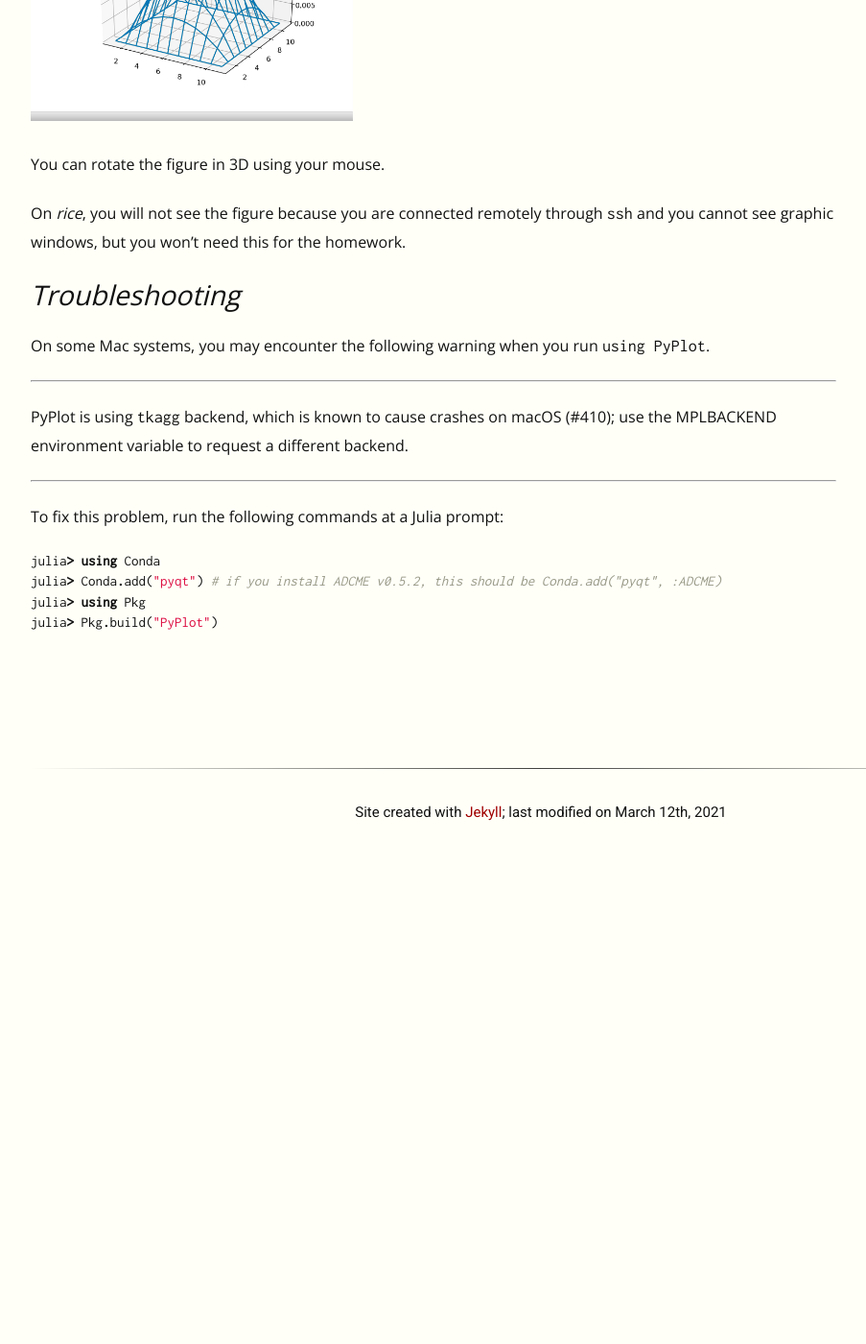
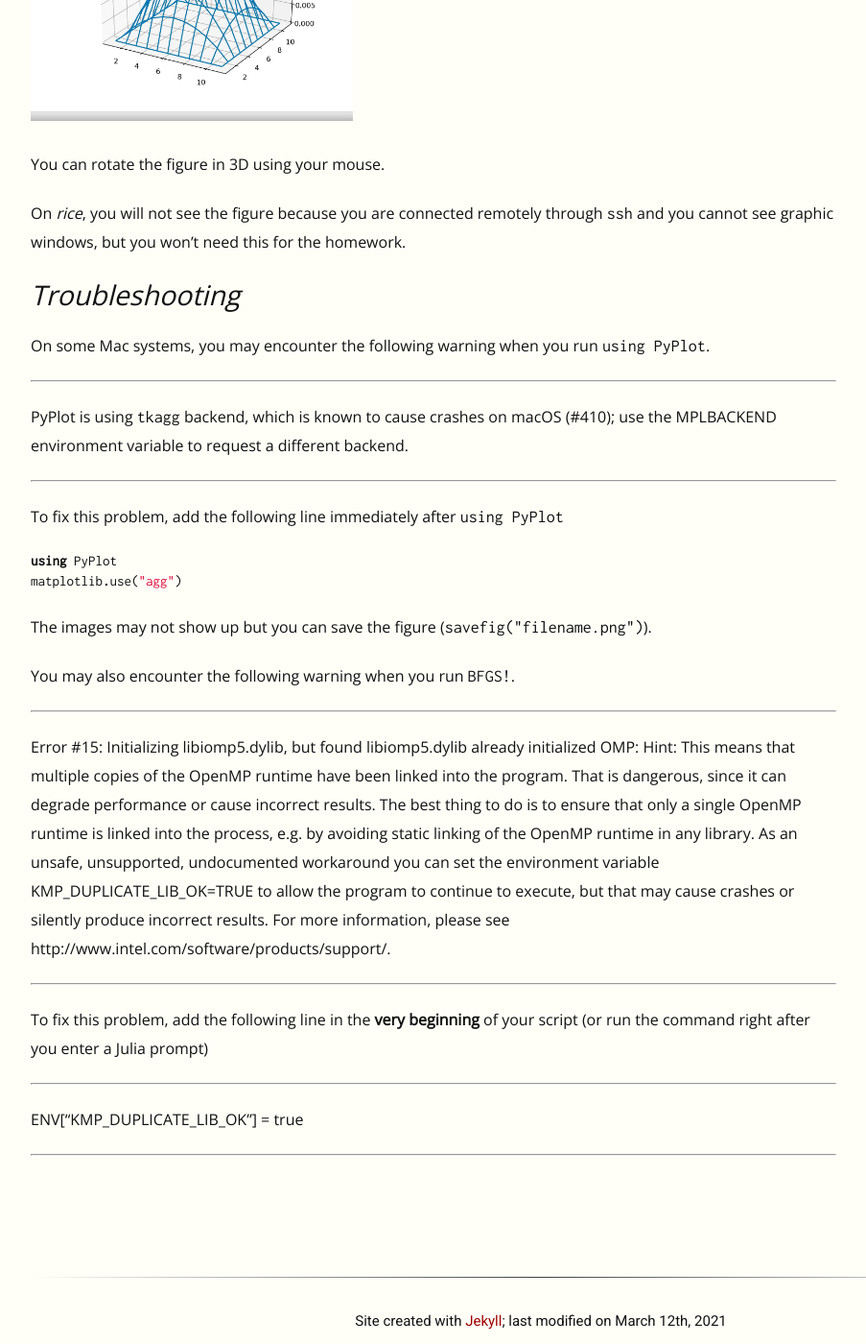
Before and after one commit to EricDarve/me343-cme216-winter-2021, a Jekyll site: the page built from Homework/HW6/ADCME_setup.md, in a window 1280 px wide and 1400 px high, scrolled down 5393 px. Shown: the whole window at 96% size, without its empty margins (128-1031 px from the left). Built offline with Jekyll 4.4.1, drawn with Linux system fonts in a browser that asks for light colours; before the commit the page ends 6263 px from its top, so only the background shows below that.

Commit message:
More Troubleshooting on MacOSX

````diff
--- a/Homework/HW6/ADCME_setup.md
+++ b/Homework/HW6/ADCME_setup.md
@@ -198,11 +198,28 @@ PyPlot is using `tkagg` backend, which is known to cause crashes on macOS (#410)
 
 ---
 
-To fix this problem, run the following commands at a Julia prompt:
+To fix this problem, add the following line immediately after `using PyPlot`
 
 ```julia
-julia> using Conda
-julia> Conda.add("pyqt") # if you install ADCME v0.5.2, this should be Conda.add("pyqt", :ADCME)
-julia> using Pkg
-julia> Pkg.build("PyPlot")
+using PyPlot
+matplotlib.use("agg")
 ```
+
+The images may not show up but you can save the figure (`savefig("filename.png")`).
+
+
+You may also encounter the following warning when you run `BFGS!`.
+
+---
+
+Error #15: Initializing libiomp5.dylib, but found libiomp5.dylib already initialized OMP: Hint: This means that multiple copies of the OpenMP runtime have been linked into the program. That is dangerous, since it can degrade performance or cause incorrect results. The best thing to do is to ensure that only a single OpenMP runtime is linked into the process, e.g. by avoiding static linking of the OpenMP runtime in any library. As an unsafe, unsupported, undocumented workaround you can set the environment variable KMP_DUPLICATE_LIB_OK=TRUE to allow the program to continue to execute, but that may cause crashes or silently produce incorrect results. For more information, please see http://www.intel.com/software/products/support/.
+
+---
+
+To fix this problem, add the following line in the **very beginning** of your script (or run the command right after you enter a Julia prompt)
+
+---
+
+ENV["KMP_DUPLICATE_LIB_OK"] = true
+
+---
````
